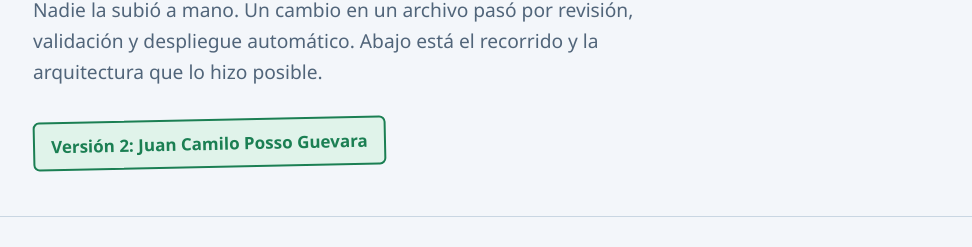
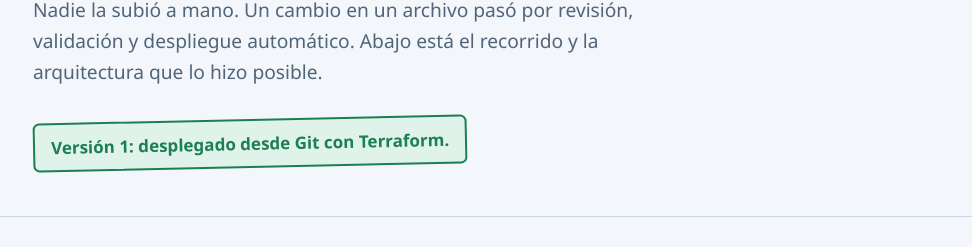
Before and after one commit to JCPosso/gitops-lab, a plain HTML site: page site/index.html in a window 1280 px wide. Shown: the part 322-569 px from the top of the page, without its empty margins (131-1103 px from the left). Drawn offline with Linux system fonts and the light colour scheme.

Commit message:
Revert "Change title and version text in index.html"

```diff
--- a/site/index.html
+++ b/site/index.html
@@ -3,7 +3,7 @@
 <head>
   <meta charset="utf-8">
   <meta name="viewport" content="width=device-width, initial-scale=1">
-  <title>Laboratorio GitOps</title>
+  <title>Juan Camilo Posso - PENU Laboratorio GitOps</title>
   <meta name="description" content="Página publicada desde Git con Terraform y GitHub Actions. Explica la arquitectura del laboratorio GitOps.">
   <style>
     :root {
@@ -165,7 +165,7 @@
       <h1>Esta página viajó desde Git hasta Azure</h1>
       <p class="lead">Nadie la subió a mano. Un cambio en un archivo pasó por revisión, validación y despliegue automático. Abajo está el recorrido y la arquitectura que lo hizo posible.</p>
       <!-- CAMBIE SOLO EL TEXTO DE LA SIGUIENTE LÍNEA: ponga «Versión 2» y su nombre -->
-      <p class="version" id="version">Versión 2: Juan Camilo Posso Guevara</p>
+      <p class="version" id="version">Versión 1: desplegado desde Git con Terraform.</p>
     </div>
   </header>
 
```
